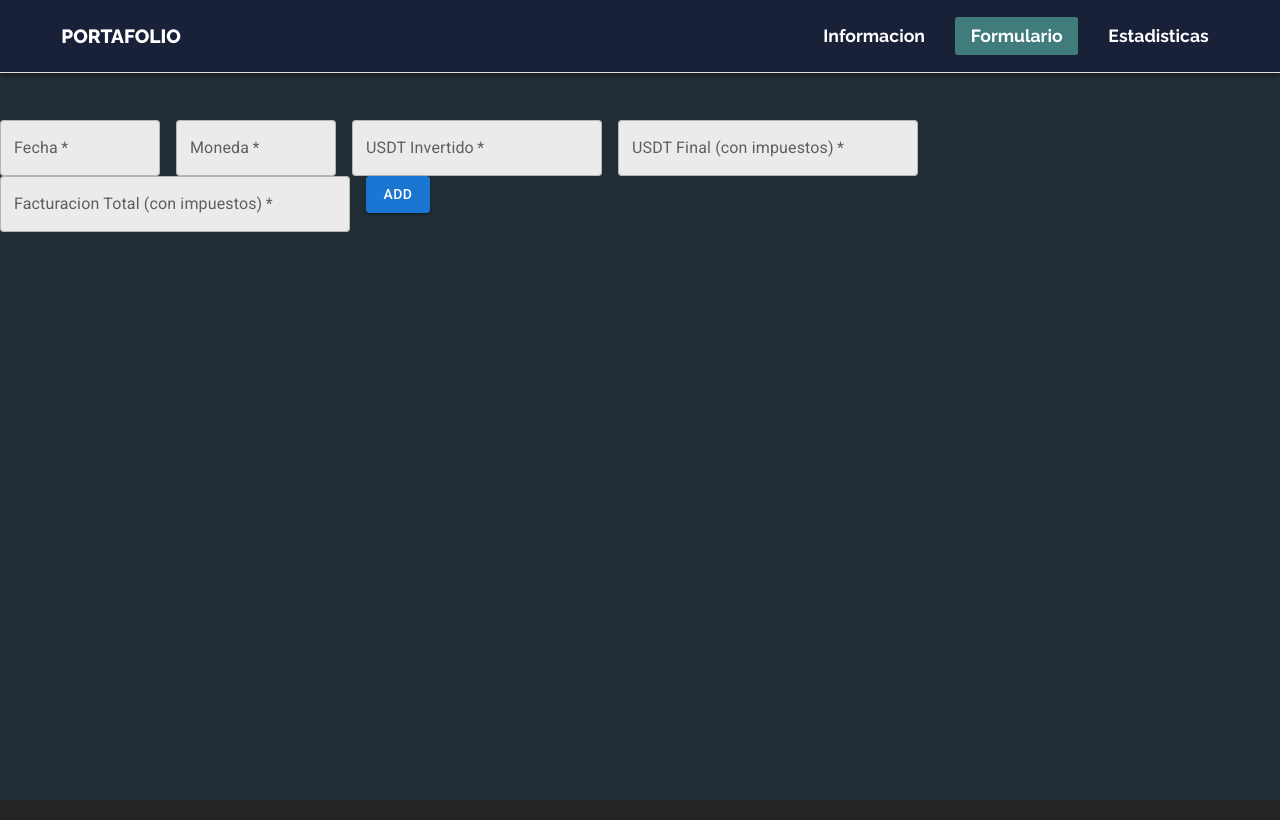
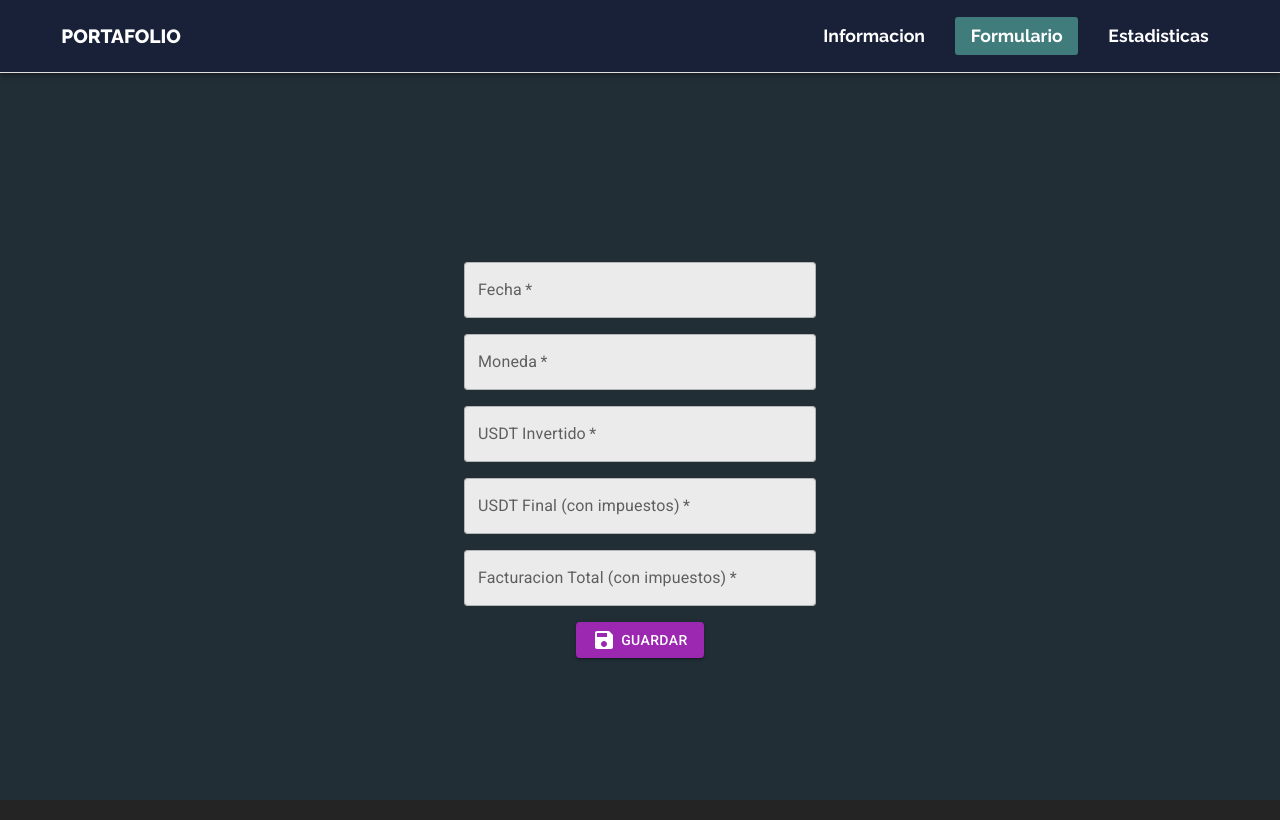
Before and after one commit to FacundoMangin41/Inversiones, a React (Vite) app: page /formulario in a window 1280 px wide. Built offline with nearby package versions, Linux system fonts and the light colour scheme.

Commit message:
arreglo formulatio y tabla

```diff
--- a/src/components/form/FormularioTabla.jsx
+++ b/src/components/form/FormularioTabla.jsx
@@ -1,6 +1,8 @@
 import * as React from 'react';
 import TextField from '@mui/material/TextField';
 import Button from '@mui/material/Button';
+import "./css/formularioTabla.css"
+import SaveIcon from '@mui/icons-material/Save';
 
 const inputStyle = {
   backgroundColor: 'var(--fondoContenedoresFormulario)',
@@ -9,6 +11,7 @@ const inputStyle = {
 };
 
 export default function FormularioTabla({ onAdd }) {
+
   const [formData, setFormData] = React.useState({
     fecha: '',
     moneda: '',
@@ -49,7 +52,7 @@ export default function FormularioTabla({ onAdd }) {
   };
 
   return (
-    <form onSubmit={handleFormSubmit} style={{ marginBottom: 20 }}>
+    <form onSubmit={handleFormSubmit} style={{ marginBottom: 20 }} className='formularioTabla'>
       <TextField
         label="Fecha"
         name="fecha"
@@ -57,7 +60,7 @@ export default function FormularioTabla({ onAdd }) {
         onChange={handleInputChange}
         variant="outlined"
         required
-        sx={{ ...inputStyle, width: '10rem' }} // Ancho específico para fecha
+        sx={{ ...inputStyle, width: 'clamp(10rem, 22rem, 98vw)', margin: 0}} // Ancho específico para fecha
       />
       <TextField
         label="Moneda"
@@ -66,7 +69,7 @@ export default function FormularioTabla({ onAdd }) {
         onChange={handleInputChange}
         variant="outlined"
         required
-        sx={{ ...inputStyle, width: '10rem' }} // Ancho específico para moneda
+        sx={{ ...inputStyle, width: 'clamp(10rem, 22rem, 98vw)', margin: 0}} // Ancho específico para moneda
       />
       <TextField
         label="USDT Invertido"
@@ -75,7 +78,7 @@ export default function FormularioTabla({ onAdd }) {
         onChange={handleInputChange}
         variant="outlined"
         required
-        sx={{ ...inputStyle, width: '250px' }} // Ancho específico para USDT Invertido
+        sx={{ ...inputStyle, width: 'clamp(10rem, 22rem, 98vw)', margin: 0}} // Ancho específico para USDT Invertido
       />
       <TextField
         label="USDT Final (con impuestos)"
@@ -84,7 +87,7 @@ export default function FormularioTabla({ onAdd }) {
         onChange={handleInputChange}
         variant="outlined"
         required
-        sx={{ ...inputStyle, width: '300px' }} // Ancho específico para USDT Final
+        sx={{ ...inputStyle, width: 'clamp(10rem, 22rem, 98vw)', margin: 0}} // Ancho específico para USDT Final
       />
       <TextField
         label="Facturacion Total (con impuestos)"
@@ -93,10 +96,10 @@ export default function FormularioTabla({ onAdd }) {
         onChange={handleInputChange}
         variant="outlined"
         required
-        sx={{ ...inputStyle, width: '350px' }} // Ancho específico para Facturacion Total
+        sx={{ ...inputStyle, width: 'clamp(10rem, 22rem, 98vw)', margin: 0 }} // Ancho específico para Facturacion Total
       />
-      <Button type="submit" variant="contained" color="primary">
-        Add
+      <Button type="submit" variant="contained" color="secondary" className='botonFormulario'>
+        <SaveIcon />Guardar
       </Button>
     </form>
   );
--- /dev/null
+++ b/src/components/form/css/formularioTabla.css
@@ -0,0 +1,16 @@
+.formularioTabla{
+    height: 85vh;
+    display: flex;
+    justify-content: center;
+    align-items: center;
+    flex-direction: column;
+    gap: 1rem;
+}
+
+.botonFormulario{
+    display: flex;
+    justify-content: center;
+    align-items: center;
+    text-align: center;
+    gap: 0.3rem
+}
--- a/src/components/table/TablaValores.jsx
+++ b/src/components/table/TablaValores.jsx
@@ -7,6 +7,7 @@ import EditIcon from '@mui/icons-material/Edit';
 import DeleteIcon from '@mui/icons-material/Delete';
 import SaveIcon from '@mui/icons-material/Save';
 import CancelIcon from '@mui/icons-material/Close';
+import { Chip } from '@mui/material';
 
 export default function TablaValores() {
   const [rows, setRows] = useState(() => {
@@ -118,29 +119,76 @@ export default function TablaValores() {
     setEditRowId(null);
   };
 
-  const handleAddRow = (newRow) => {
-    const id = `added-${Date.now()}`;
-    const gananciaDiaria = parseFloat(newRow.final).toFixed(8) - parseFloat(newRow.invertido).toFixed(8);
-    const tasaTramitacion = parseFloat(newRow.facturacionTotal).toFixed(8) - parseFloat(newRow.final).toFixed(8);
+  // const handleAddRow = (newRow) => {
+  //   const id = `added-${Date.now()}`;
+  //   const gananciaDiaria = parseFloat(newRow.final).toFixed(8) - parseFloat(newRow.invertido).toFixed(8);
+  //   const tasaTramitacion = parseFloat(newRow.facturacionTotal).toFixed(8) - parseFloat(newRow.final).toFixed(8);
 
-    const rowToAdd = {
-      id,
-      ...newRow,
-      gananciaDiaria: gananciaDiaria.toFixed(8),
-      tasaTramitacion: tasaTramitacion.toFixed(8),
-    };
+  //   const rowToAdd = {
+  //     id,
+  //     ...newRow,
+  //     gananciaDiaria: gananciaDiaria.toFixed(8),
+  //     tasaTramitacion: tasaTramitacion.toFixed(8),
+  //   };
 
-    setRows((prevRows) => [...prevRows, rowToAdd]);
+  //   setRows((prevRows) => [...prevRows, rowToAdd]);
+  // };
+  const handleAddRow = (updatedRow) => {
+    setRows((prevRows) =>
+      prevRows.map((row) =>
+        row.id === updatedRow.id ? { ...row, ...updatedRow } : row
+      )
+    );
   };
 
+
   const columns = [
-    { field: 'fecha', headerName: 'Fecha', width: 150, editable: true },
+    { field: 'fecha', headerName: 'Fecha', width: 150, editable: true,      },
     { field: 'moneda', headerName: 'Moneda', width: 130, editable: true },
-    { field: 'invertido', headerName: 'USDT Invertido', width: 230, editable: true },
-    { field: 'final', headerName: 'USDT Final', width: 280, editable: true },
+    { field: 'invertido', headerName: 'USDT Invertido', width: 230, editable: true,
+      renderCell: (params) => (
+        <Chip
+          label={params.value}
+          variant="outlined"
+          // color={params.value === 'Realizado' ? 'success' : 'warning'}
+          sx={{
+            backgroundColor: 'var(--usdtInvertido)',
+            fontWeight: 'bold',
+            width: '100%',
+          }}
+        />
+      ),
+     },
+    { field: 'final', headerName: 'USDT Final', width: 230, editable: true,
+      renderCell: (params) => (
+        <Chip
+          label={params.value}
+          variant="outlined"
+          // color={params.value === 'Realizado' ? 'success' : 'warning'}
+          sx={{
+            backgroundColor: 'var(--usdtFinal)',
+            fontWeight: 'bold',
+            width: '100%',
+          }}
+        />
+      ),
+     },
     { field: 'facturacionTotal', headerName: 'Facturacion Total (con impuestos)', width: 310, editable: true },
     { field: 'tasaTramitacion', headerName: 'Tasa de tramitacion (descuentos)', width: 350, editable: true },
-    { field: 'gananciaDiaria', headerName: 'Ganancia Diaria', width: 180, editable: true },
+    { field: 'gananciaDiaria', headerName: 'Ganancia Diaria', width: 180, editable: true,
+      renderCell: (params) => (
+        <Chip
+          label={params.value}
+          variant="outlined"
+          // color={params.value === 'Realizado' ? 'success' : 'warning'}
+          sx={{
+            backgroundColor: 'var(--gananciaDiaria)',
+            fontWeight: 'bold',
+            width: '100%',
+          }}
+        />
+      ),
+     },
     {
       field: 'actions',
       headerName: 'Actions',
--- a/src/index.css
+++ b/src/index.css
@@ -43,6 +43,14 @@
 
   --transition: all 0.25s ease-out;
   --transition5s: all 0.25s ease-out;
+
+
+  /* -----------------chips------------ */
+  --usdtFinal: #cbe7ab;
+  --usdtInvertido: #ffdc69;
+  --gananciaDiaria: #ecd5f0;
+  --botonFormulario: #9c27b0;
+
 }
 
 h1{
```
